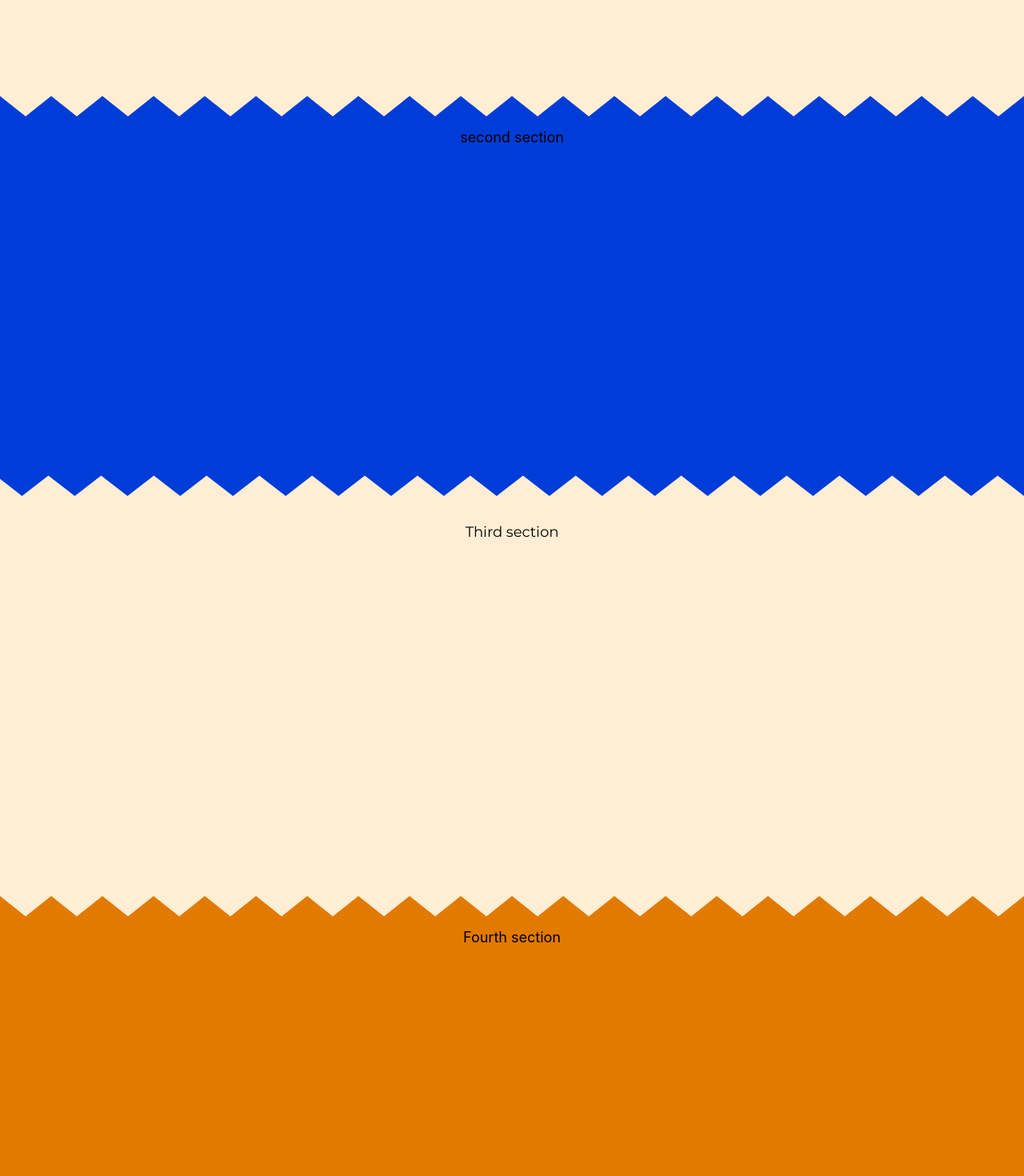
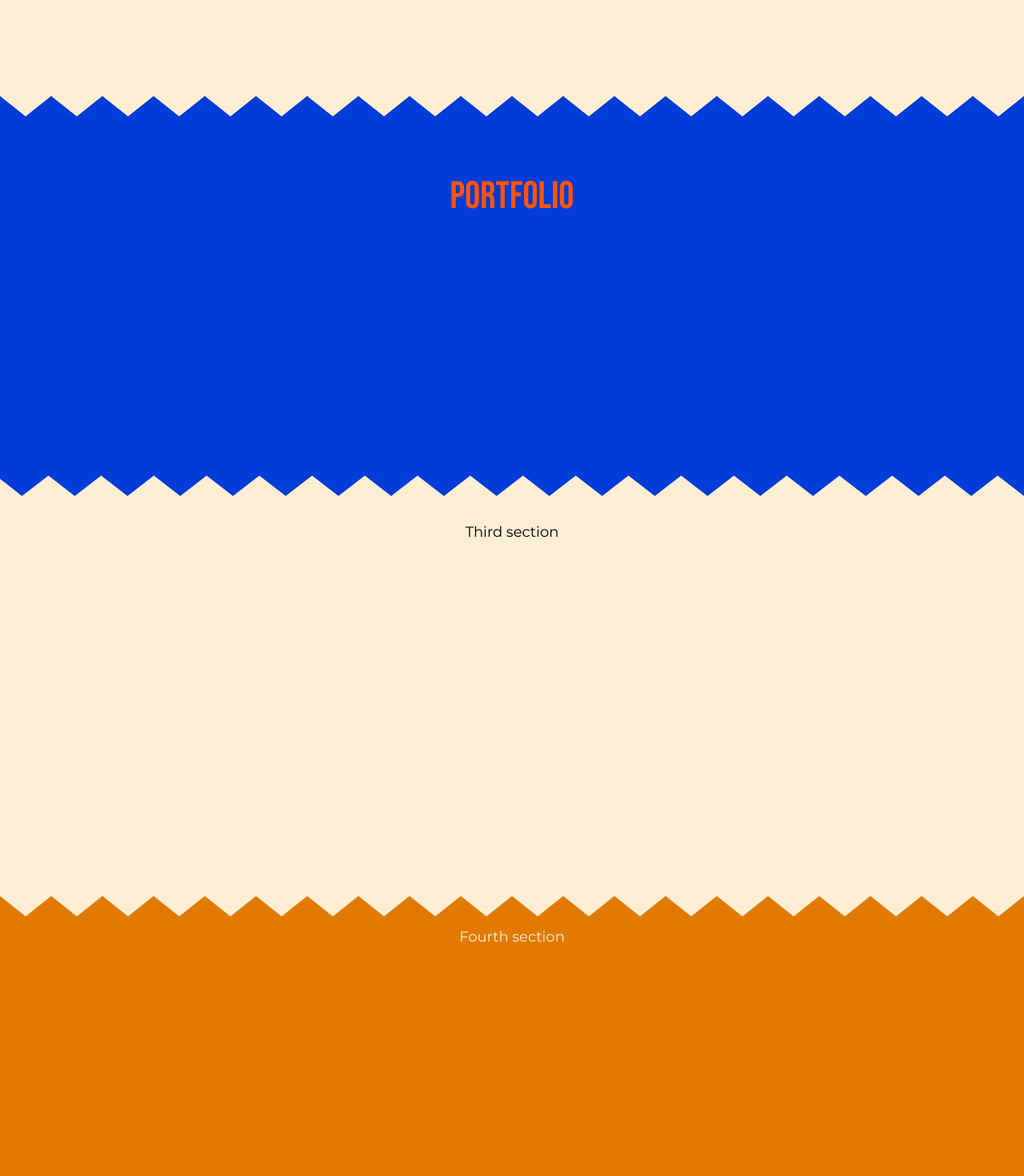
Before and after one commit to JackDixon019/Portfolio_Site, a React (Create React App) app: page / in a window 1280 px wide. Shown: the part 380-1850 px from the top of the page at 80% size. Built offline with nearby package versions, Linux system fonts and the light colour scheme.

Commit message:
Feat: Modularised non-jagged sections

```diff
--- a/public/index.html
+++ b/public/index.html
@@ -7,7 +7,7 @@
         <meta name="theme-color" content="#000000" />
         <meta
             name="description"
-            content="Web site created using create-react-app"
+            content="Jack Dixon's Portfolio Website"
         />
         <link rel="apple-touch-icon" href="%PUBLIC_URL%/logo192.png" />
         <!--
@@ -24,7 +24,7 @@
       work correctly both with client-side routing and a non-root public URL.
       Learn how to configure a non-root public URL by running `npm run build`.
     -->
-        <title>React App</title>
+        <title>Jack Dixon</title>
         <link rel="preconnect" href="https://fonts.googleapis.com" />
         <link rel="preconnect" href="https://fonts.gstatic.com" crossorigin />
         <link
--- /dev/null
+++ b/src/components/NonJaggedSection.jsx
@@ -0,0 +1,12 @@
+export default function NonJaggedSection({ id, children, colour }) {
+    let elementID = null
+    if (id){
+        elementID = id
+    }
+    let nonJaggedStyle = "nonJagged relative w-full font-Montserrat text-papaya-whip-100 " + colour
+    return (
+        <section id={elementID} className={nonJaggedStyle}>
+            {children}
+        </section>
+    );
+}
--- a/src/components/styles.js
+++ b/src/components/styles.js
@@ -1,3 +1,4 @@
 let linkStyle = "font-Bebas-Neue text-xl text-scarlet-500 font-bold"
+let titleStyle = "p-16 font-Bebas-Neue text-5xl text-scarlet-500"
 
-module.exports = { linkStyle }
+module.exports = { linkStyle, titleStyle }
--- a/src/pages/HomePage.jsx
+++ b/src/pages/HomePage.jsx
@@ -1,23 +1,19 @@
 import { NavLink } from "react-router-dom";
 import JaggedSection from "../components/JaggedSection";
-import { linkStyle } from "../components/styles";
+import { linkStyle, titleStyle } from "../components/styles";
+import NonJaggedSection from "../components/NonJaggedSection";
 
 export default function HomePage() {
-
-
-    function scrollToPortfolio(e){
-        e.preventDefault()
-        let portfolio = document.getElementById("portfolio")
+    function scrollToPortfolio(e) {
+        e.preventDefault();
+        let portfolio = document.getElementById("portfolio");
         document.documentElement.style.scrollBehavior = "smooth";
         portfolio.scrollIntoView({ inline: "nearest" });
-
     }
     return (
         <div id="HomePage" className="min-h-screen">
             <JaggedSection id="intro">
-                <h1 className="p-16 font-Bebas-Neue text-5xl text-scarlet-500">
-                    Welcome!
-                </h1>
+                <h1 className={titleStyle}>Welcome!</h1>
                 <p className="m-auto w-8/12 font-Montserrat">
                     My name is{" "}
                     <NavLink to={"/contact"} className={linkStyle}>
@@ -25,8 +21,15 @@ export default function HomePage() {
                     </NavLink>
                     , and I am a student at Coder Academy currently enrolled in
                     the Full Stack Web Development Bootcamp. You can see some
-                    examples of my work over the past year here in my <a href="#portfolio" onClick={(e) => scrollToPortfolio(e)} className={linkStyle}>portfolio</a>,
-                    or on my{" "}
+                    examples of my work over the past year here in my{" "}
+                    <a
+                        href="#portfolio"
+                        onClick={(e) => scrollToPortfolio(e)}
+                        className={linkStyle}
+                    >
+                        portfolio
+                    </a>
+                    , or on my{" "}
                     <a
                         href="https://github.com/JackDixon019"
                         className={linkStyle}
@@ -42,13 +45,11 @@ export default function HomePage() {
                     .
                 </p>
             </JaggedSection>
-            <section id="portfolio" className="nonJagged relative w-full bg-smalt-800">
-                second section
-            </section>
+            <NonJaggedSection id="portfolio" colour="bg-smalt-800">
+                <h1 className={titleStyle}>Portfolio</h1>
+            </NonJaggedSection>
             <JaggedSection>Third section</JaggedSection>
-            <section className="nonJagged relative w-full bg-orange-peel-600 ">
-                Fourth section
-            </section>
+            <NonJaggedSection colour="bg-orange-peel-600">Fourth section</NonJaggedSection>
             <JaggedSection>Fifth section</JaggedSection>
         </div>
     );
```
Also changed, not shown: public/manifest.json.
